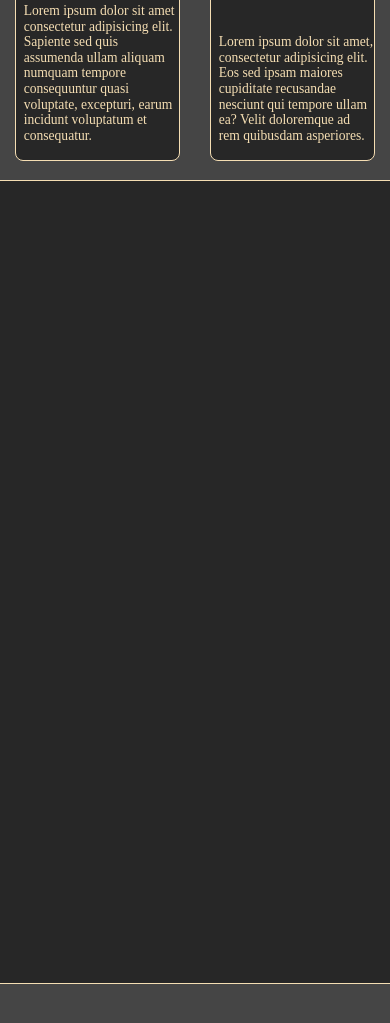
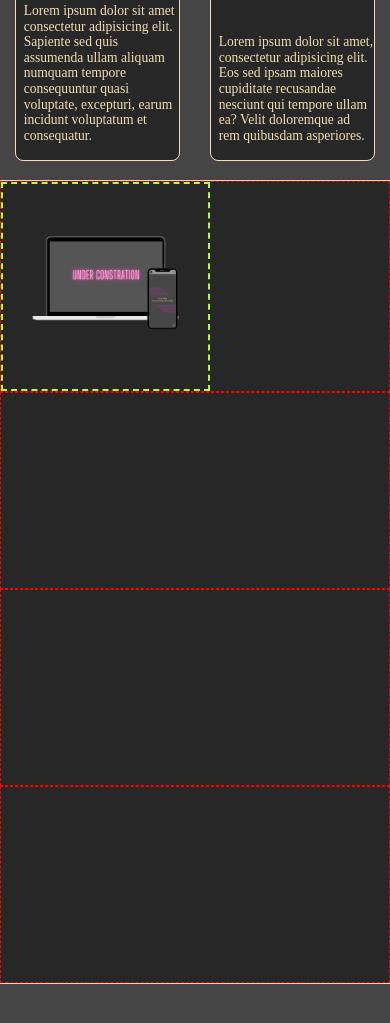
Before and after one commit to rubenSinzig/portfolio, a plain HTML site: page index.html in a window 390 px wide. Shown: the part 1465-2488 px from the top of the page. Drawn offline with Linux system fonts and the light colour scheme.

Commit message:
mobile -> project section

```diff
--- a/css/mobile-style.css
+++ b/css/mobile-style.css
@@ -382,6 +382,18 @@ h2 {
   width: 100vw;
   height: 95vh;
   background-color: rgb(39, 39, 39);
+  display: flex;
+  flex-direction: column;
+}
+.project {
+  border: 1px dashed red;
+  width: 100vw;
+  height: 25vh;
+}
+.project a img {
+  border: 2px dashed greenyellow;
+  width: auto;
+  height: 100%;
 }
 
 /* contact */
--- a/index.html
+++ b/index.html
@@ -145,7 +145,18 @@
     </section>
 
     <!-- Project Section -->
-    <section class="projects" id="projects"></section>
+    <section class="projects" id="projects">
+      <div class="project portfolio">
+        <a href="https://rubensinzig.github.io/portfolio/" target="_blank"
+          ><img
+            src="./img/portfolio.png"
+            alt="Portfolio website on laptop and mobile screen."
+        /></a>
+      </div>
+      <div class="project"></div>
+      <div class="project"></div>
+      <div class="project"></div>
+    </section>
 
     <!-- Contact Form Section -->
     <section class="contact" id="contact"></section>
```
Also changed, not shown: img/portfolio.png (added).
